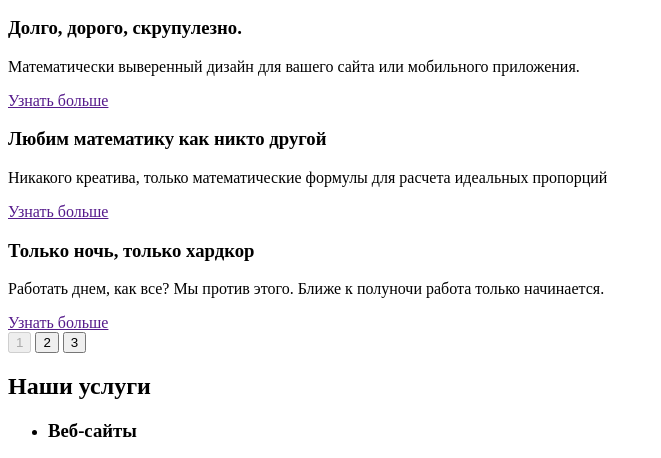
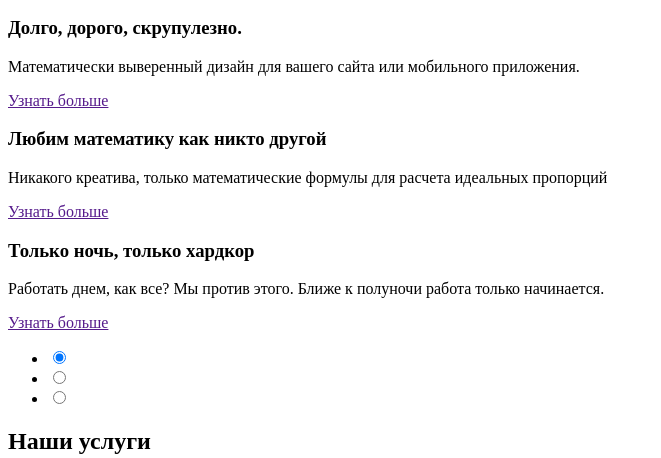
Before and after one commit to dmitry-ios/1483875-nerds-28, a plain HTML site: page index.html in a window 1280 px wide. Shown: the part 309-767 px from the top of the page, without its empty margins (0-661 px from the left). Drawn offline with Linux system fonts and the light colour scheme.

Commit message:
Сделал разметку остальных форм.

```diff
--- a/index.html
+++ b/index.html
@@ -46,11 +46,11 @@
       <a href="">Узнать больше</a>
     </article>
     <!-- Далее идут кнопки для слайдера -->
-    <div>
-      <button type="button" disabled>1</button>
-      <button type="button">2</button>
-      <button type="button">3</button>
-    </div>
+    <ul>
+      <li><input type="radio" name="how-we-work-slider" value="1" checked></li>
+      <li><input type="radio" name="how-we-work-slider" value="2"></li>
+      <li><input type="radio" name="how-we-work-slider" value="3"></li>
+    </ul>
   </section>
 
   <section>
```
Also changed, not shown: catalog.html (+13 -2 lines).
